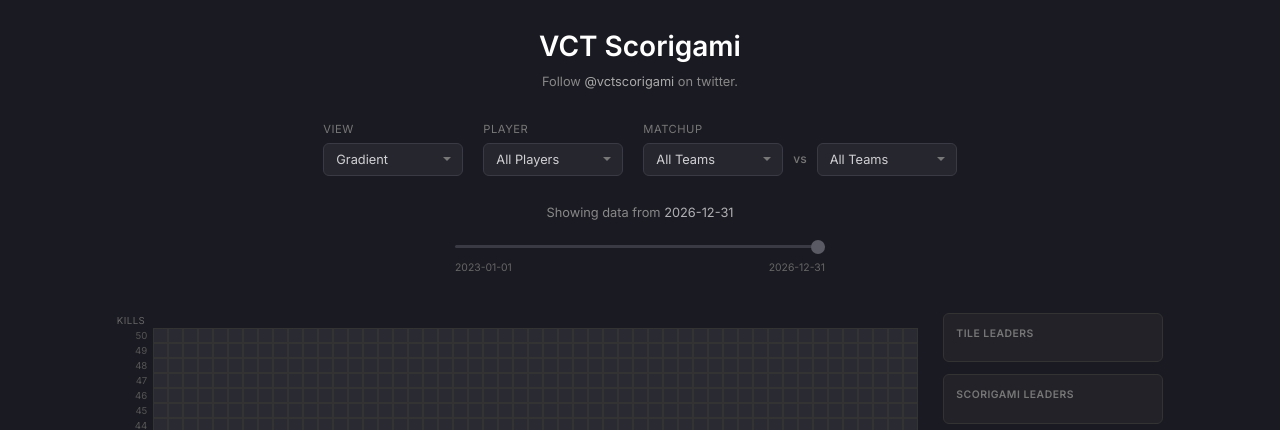
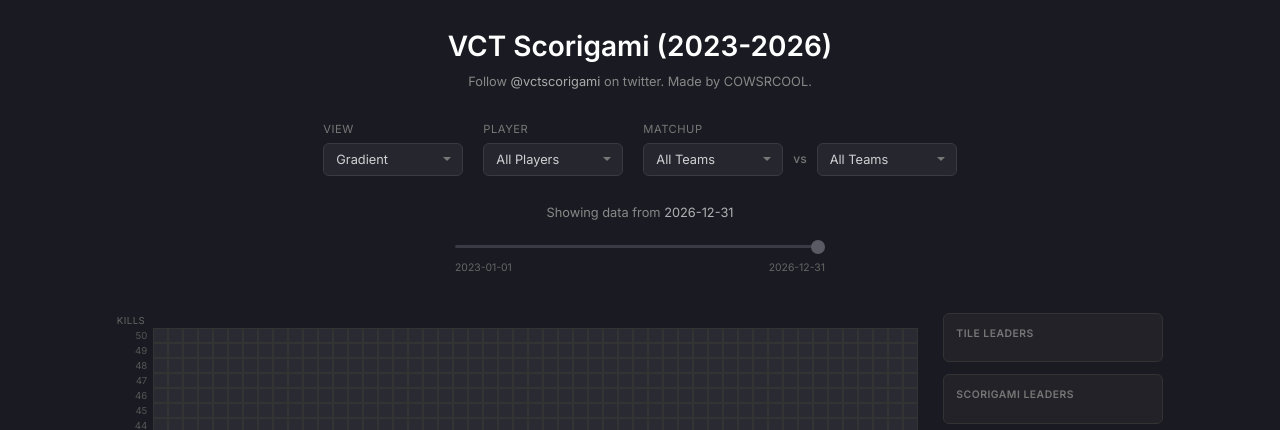
Before and after one commit to BrycePittler/vctscorigami, a Flask app: page / in a window 1280 px wide. Shown: the top 430 px of the page. Run offline with Flask 3, Linux system fonts and the light colour scheme; data that the repository does not hold is empty.

Commit message:
small visual changes

```diff
--- a/templates/index.html
+++ b/templates/index.html
@@ -578,8 +578,8 @@
 <body>
     <div class="page-wrapper">
         <header>
-            <h1>VCT Scorigami</h1>
-            <p class="subtitle">Follow <a href="https://twitter.com/vctscorigami" target="_blank">@vctscorigami</a> on twitter.</p>
+            <h1>VCT Scorigami (2023-2026)</h1>
+            <p class="subtitle">Follow <a href="https://twitter.com/vctscorigami" target="_blank">@vctscorigami</a> on twitter. Made by COWSRCOOL.</p>
         </header>
 
         <div class="filters-container">
@@ -654,8 +654,8 @@
                                             {% if selected_view == 'winpct' %}
                                                 {% set win_pct = info['win_pct'] %}
                                                 {% if win_pct is not none %}
-                                                    {% set hue = (win_pct * 1.5) %}
-                                                    {% set lightness = 35 + (win_pct * 0.15) %}
+                                                    {% set hue = (win_pct * 1.1) %}
+                                                    {% set lightness = 35 + (win_pct * 0.3) %}
                                                     {% set color = 'hsl(' ~ hue ~ ', 75%, ' ~ lightness ~ '%)' %}
                                                 {% else %}
                                                     {% set color = '#3a3a44' %}
```
